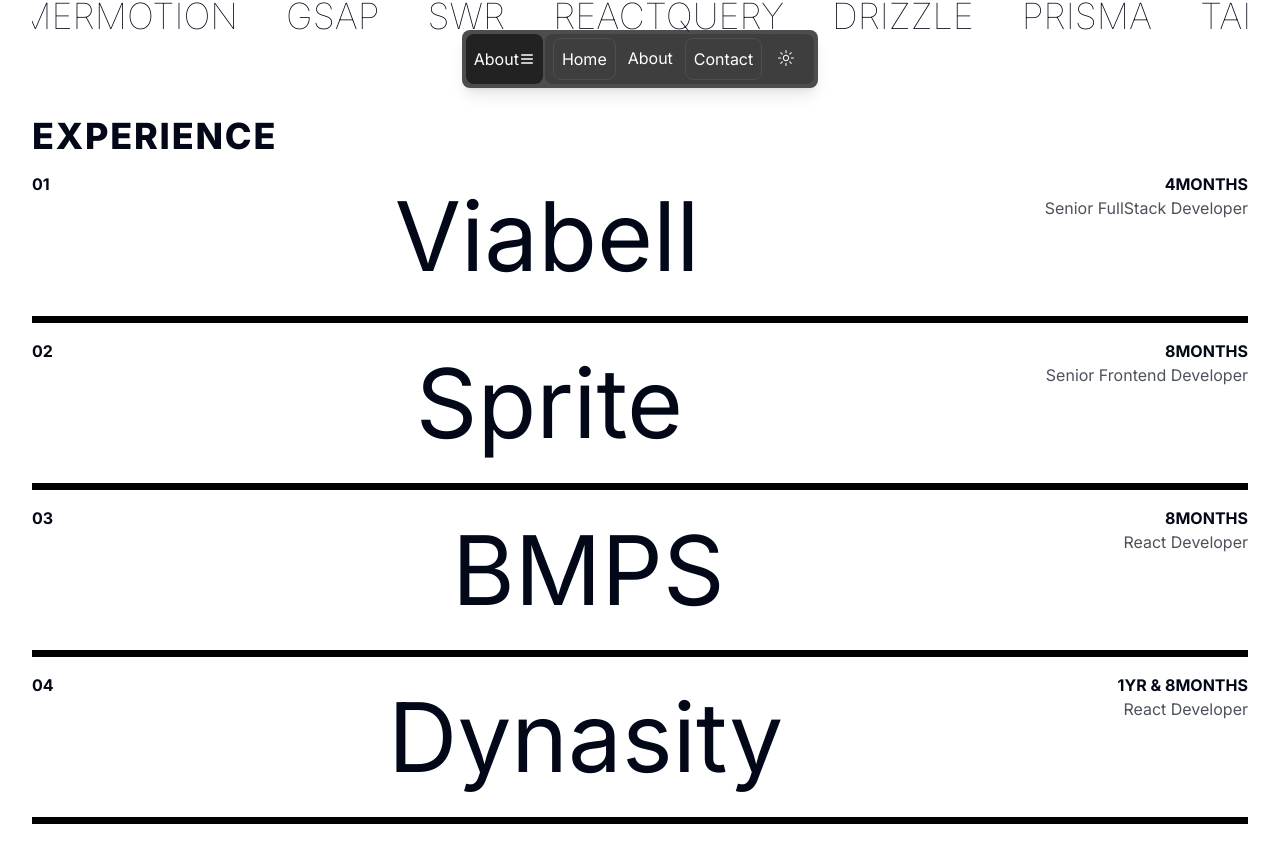
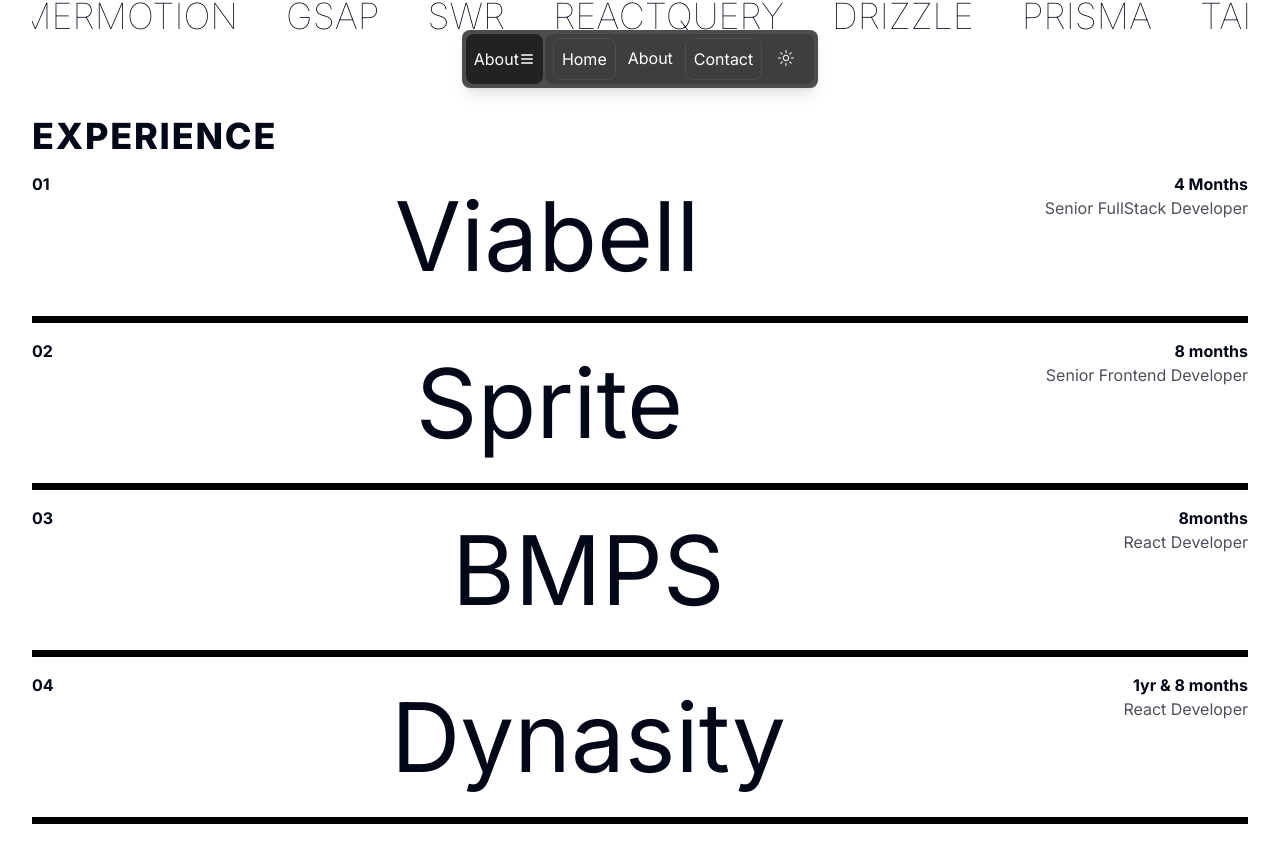
Before and after one commit to SaiThihaK/portfolio, a Next.js app: page /about in a window 1280 px wide. Shown: the part 672-1516 px from the top of the page. Built offline with nearby package versions, Linux system fonts and the light colour scheme.

Commit message:
featre/about

```diff
--- a/src/app/about/page.tsx
+++ b/src/app/about/page.tsx
@@ -3,18 +3,18 @@
 const company: { company: string; duration: string; position: string }[] = [
   {
     company: "Viabell",
-    duration: "4Months",
+    duration: "4 Months",
     position: "Senior FullStack Developer",
   },
   {
     company: "Sprite",
-    duration: "8months",
+    duration: "8 months",
     position: "Senior Frontend Developer",
   },
   { company: "BMPS", duration: "8months", position: "React Developer" },
   {
     company: "Dynasity",
-    duration: "1yr & 8months",
+    duration: "1yr & 8 months",
     position: "React Developer",
   },
 ];
@@ -97,7 +97,7 @@
                 {exp.company}
               </div>
               <div className="flex flex-col">
-                <div className="font-bold uppercase text-start md:text-end">
+                <div className="font-bold  text-start md:text-end">
                   {exp.duration}
                 </div>
                 <div className="opacity-70 text-start md:text-end">
--- a/src/app/contact/page.tsx
+++ b/src/app/contact/page.tsx
@@ -14,8 +14,8 @@
   return (
     <div className="w-full h-screen flex justify-center items-center">
       <div className="w-fit  border-gray-400 dark:border-white border-[1px] rounded-md shadow-xl dark:shadow-white shadow-black px-2 py-2 md:p-10">
-        <div className="p-6 flex justify-between border-b-[0.5px] border-b-gray-600 flex-col md:flex-row items-center gap-4">
-          <div className="w-[300px] md:w-[200px]">
+        <div className="px-2 py-4 md:p-6 md:py-6 flex justify-between border-b-[0.5px] border-b-gray-600 flex-col md:flex-row items-center gap-4">
+          <div className="w-full md:w-[200px]">
             <h2 className="text-3xl font-extrabold font-mono">
               Let&apos; Create Something Greate Together
             </h2>
--- a/src/app/layout.tsx
+++ b/src/app/layout.tsx
@@ -27,7 +27,7 @@
           disableTransitionOnChange
         >
           <PageWrapper>
-            <div className="fixed bottom-10 left-0 flex  w-full justify-center">
+            <div className="fixed bottom-10 left-0 flex  w-full justify-center z-[9999999]">
               <Navbar />
             </div>
             {children}
--- a/src/components/global/navbar.tsx
+++ b/src/components/global/navbar.tsx
@@ -37,7 +37,7 @@
 
   return (
     <div>
-      <div className="w-full flex items-center z-[999]">
+      <div className="w-full flex items-center">
         <div className="flex  rounded-lg p-1 bg-[#4d4d4d] shadow-lg md:gap-x-[2px]">
           <div className="p-2  flex items-center bg-[#222222] rounded-lg text-white">
             {getPathName()}
```
